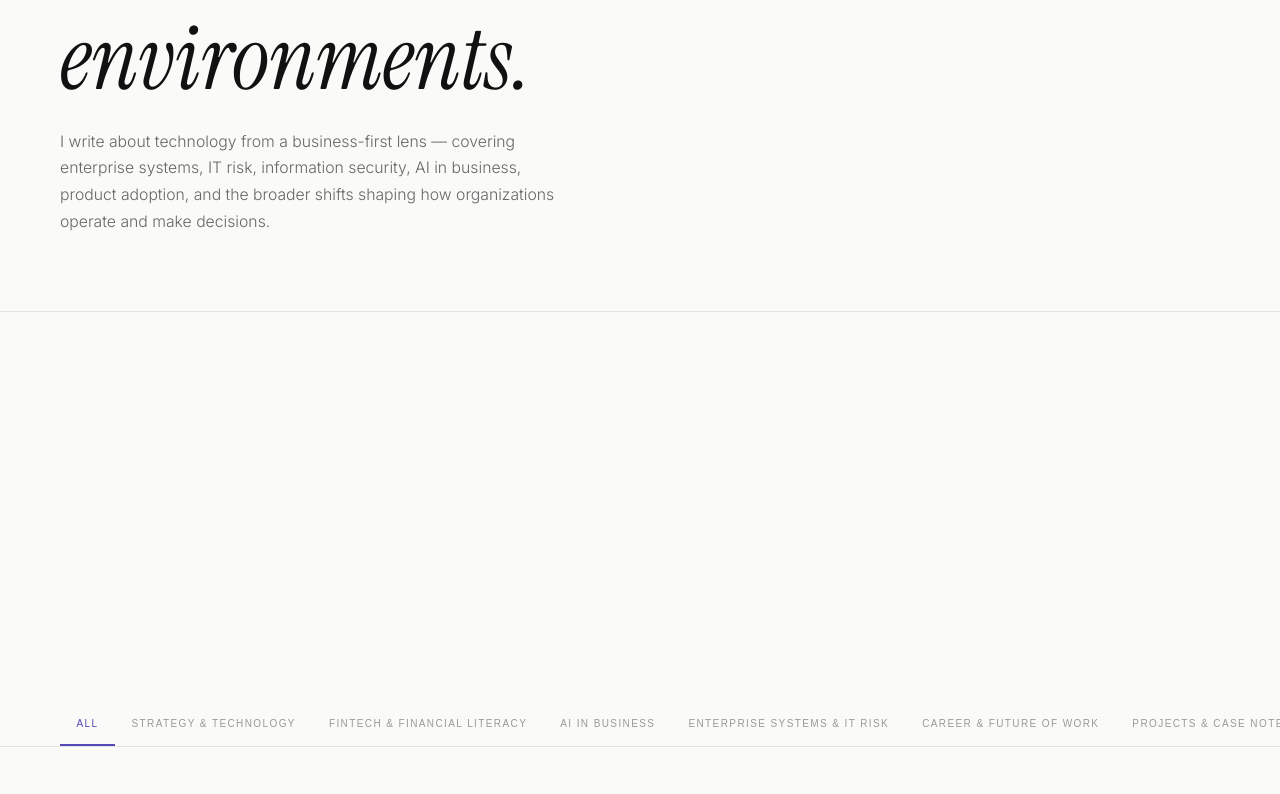
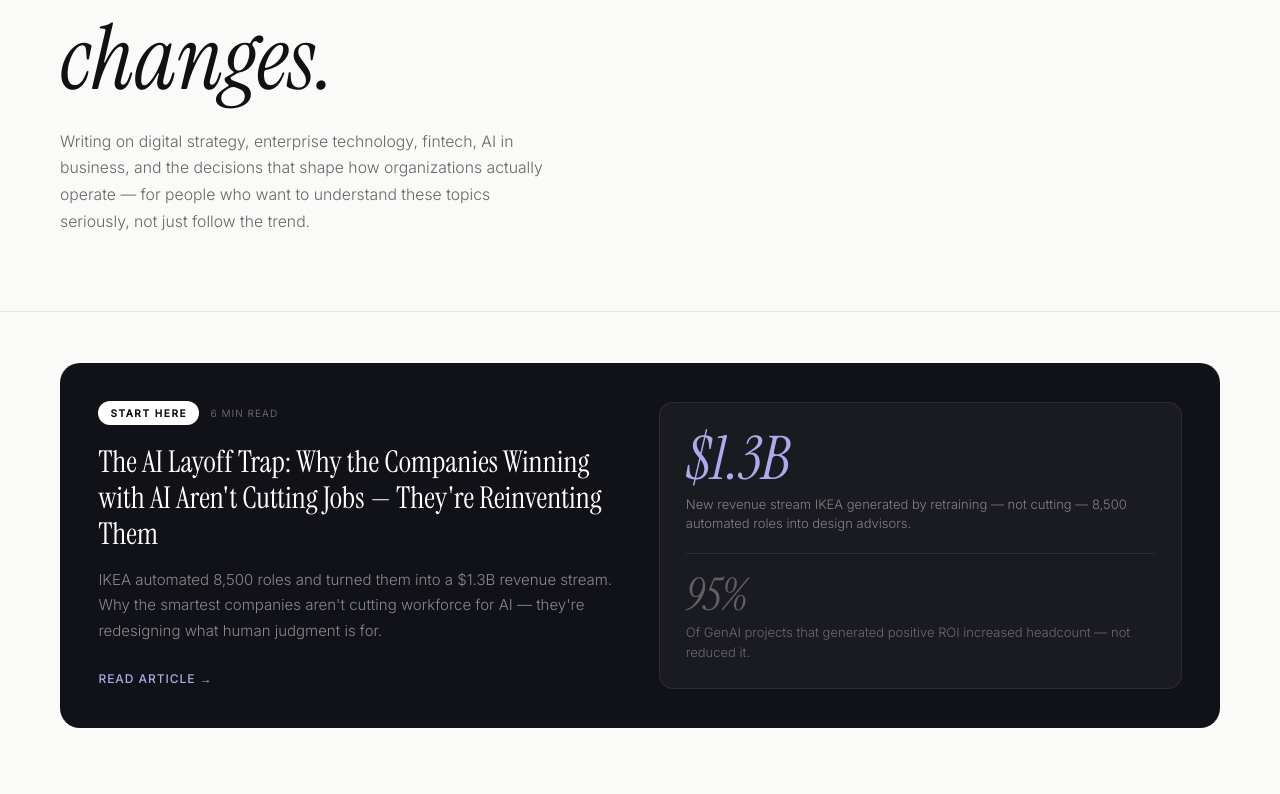
Before and after one commit to durveshpatil17/durvesh-portfolio-2026, a React (Vite) app: page /writing in a window 1280 px wide. Shown: the part 340-1134 px from the top of the page. Built offline with nearby package versions, Linux system fonts and the light colour scheme.

Commit message:
Fix /writing reveal bug, hero pill clip, declarative copy rewrite, writing page featured stat callout

```diff
--- a/src/index.css
+++ b/src/index.css
@@ -78,7 +78,9 @@ html, body {
   .hero-text-container {
     position: static !important;
     background: #0C0C0F !important;
-    padding: 2rem 1.25rem 3.5rem !important;
+    /* top padding ensures animated content never clips above the fixed navbar */
+    padding: 1.5rem 1.25rem 3.5rem !important;
+    padding-top: 1.5rem !important;
     z-index: 2 !important;
     width: 100% !important;
     max-width: 100% !important;
--- a/src/pages/AboutPage.jsx
+++ b/src/pages/AboutPage.jsx
@@ -178,7 +178,7 @@ export default function AboutPage() {
               maxWidth: '440px',
               fontWeight: 300,
             }}>
-              MBA-ITBM student at SCIT Pune working at the intersection of strategy, technology, and communication. Interested in digital systems, fintech, AI in business, writing, enterprise technology, and IT risk &amp; governance.
+              Digital strategy, fintech, enterprise technology, AI in business, IT risk — and writing that connects them. Deployed, not just studied.
             </p>
           </div>
         </div>
@@ -231,7 +231,7 @@ export default function AboutPage() {
               color: '#111111', lineHeight: 1.4,
               fontWeight: 400, maxWidth: '800px',
             }}>
-              "My work sits at the intersection of strategy, technology, and communication — bringing together analytical thinking, digital systems, financial services, published research on AI, and clear writing to solve practical business problems."
+              "The gap between building technology and deploying it well is where most organizations lose — and where strategy, governance, and communication actually earn their place."
             </p>
           </div>
 
@@ -245,19 +245,19 @@ export default function AboutPage() {
               fontSize: '15px', color: '#666666',
               lineHeight: 1.8, fontWeight: 300,
             }}>
-              I come from an Information Technology background and am currently pursuing an MBA in Information Technology &amp; Business Management at SCIT, Pune. Over time, my focus expanded beyond building systems or understanding technical tools in isolation. Today, I work across digital strategy, fintech infrastructure at i-Need Fin-Essential Services, AI in business, enterprise technology, and IT risk — bridging technical capability with clear execution.
+              Engineering background from KBT College Nashik. MBA in IT &amp; Business Management at SCIT, Pune. Work spans digital strategy at a fintech infrastructure company, MF distribution operations, published research on AI-driven trading systems, and digital campaign execution across four consecutive major events. Each one a real environment with real consequences.
             </p>
             <p style={{
               fontSize: '15px', color: '#666666',
               lineHeight: 1.8, fontWeight: 300,
             }}>
-              That mindset shapes how I approach strategy and digital transformation. Beyond my academic pursuits at SCIT, I actively build and publish — whether through published research on AI-driven algorithmic trading, financial literacy content for retail investors, digital campaign execution, or writing on how organizations adopt and govern technology.
+              The writing on this site documents what gets learned in those environments — on enterprise technology, IT risk, AI in business, financial systems, and how organizations make decisions at the edge of their own capability. Specific things, not trend summaries.
             </p>
             <p style={{
               fontSize: '15px', color: '#666666',
               lineHeight: 1.8, fontWeight: 300, marginTop: '1.5rem',
             }}>
-              I use this website to document ideas, projects, and insights across strategy, fintech, AI, enterprise systems, IT risk, and the evolving future of work.
+              Strategy, fintech, AI, enterprise systems, IT risk, and the future of work — that is the frame. Everything on this site fits inside it.
             </p>
           </div>
         </div>
--- a/src/pages/WritingPage.jsx
+++ b/src/pages/WritingPage.jsx
@@ -1,7 +1,11 @@
-import React, { useState } from 'react';
+import React, { useState, useEffect, useRef } from 'react';
 import { Link } from 'react-router-dom';
 import { S } from '../theme';
 import { articles } from '../data/articles';
+import gsap from 'gsap';
+import { ScrollTrigger } from 'gsap/ScrollTrigger';
+
+gsap.registerPlugin(ScrollTrigger);
 
 const CATEGORIES = [
   'All',
@@ -15,62 +19,108 @@ const CATEGORIES = [
 
 export default function WritingPage() {
   const [active, setActive] = useState('All');
+  const pageRef = useRef(null);
+  const featured = articles.find(a => a.featured);
+
   const filtered = active === 'All' ? articles : articles.filter(a => a.category === active);
 
+  useEffect(() => {
+    const ctx = gsap.context(() => {
+      // Use a small delay so the element is painted before GSAP measures it
+      const timer = setTimeout(() => {
+        gsap.utils.toArray('.reveal').forEach(el => {
+          // Check if already visible (in viewport on mount)
+          const rect = el.getBoundingClientRect();
+          const inView = rect.top < window.innerHeight * 0.95;
+
+          if (inView) {
+            // Animate in immediately for above-fold elements
+            gsap.fromTo(el,
+              { y: 14, opacity: 0 },
+              { y: 0, opacity: 1, duration: 0.55, ease: 'power2.out', delay: 0.1 }
+            );
+          } else {
+            gsap.fromTo(el,
+              { y: 18, opacity: 0 },
+              {
+                y: 0, opacity: 1, duration: 0.65, ease: 'power2.out',
+                scrollTrigger: {
+                  trigger: el,
+                  start: 'top 90%',
+                  toggleActions: 'play none none none',
+                },
+              }
+            );
+          }
+        });
+      }, 50);
+      return () => clearTimeout(timer);
+    }, pageRef);
+
+    return () => ctx.revert();
+  }, []);
+
   return (
-    <main style={{ minHeight: '100vh', background: '#FAFAF8', paddingTop: '60px' }}>
+    <main ref={pageRef} style={{ minHeight: '100vh', background: '#FAFAF8', paddingTop: '60px' }}>
 
       {/* ── Page header ── */}
       <section style={{ padding: 'clamp(3rem,6vw,5rem) clamp(1.25rem,5vw,4rem)', background: '#FAFAF8', borderBottom: '0.5px solid #E5E4E0' }}>
         <div style={{ maxWidth: '1160px', margin: '0 auto' }}>
           <span className="sec-label">Writing</span>
           <h1 style={{ fontFamily: 'Instrument Serif, Georgia, serif', fontSize: 'clamp(2.8rem,7vw,6rem)', color: '#111111', fontWeight: 400, lineHeight: 1.05, maxWidth: '700px', marginBottom: '1.5rem' }}>
-            Technology inside<br />
-            <em>business environments.</em>
+            Strategy, systems,<br />
+            <em>and how work changes.</em>
           </h1>
           <p style={{ color: '#666', fontSize: 'clamp(0.95rem,1.5vw,1.05rem)', fontWeight: 300, lineHeight: 1.7, maxWidth: '500px' }}>
-            I write about technology from a business-first lens — covering enterprise systems, IT risk, information security, AI in business, product adoption, and the broader shifts shaping how organizations operate and make decisions.
+            Writing on digital strategy, enterprise technology, fintech, AI in business, and the decisions that shape how organizations actually operate — for people who want to understand these topics seriously, not just follow the trend.
           </p>
         </div>
       </section>
 
       {/* Start Here — featured article */}
-      {(() => {
-        const featured = articles.find(a => a.featured);
-        if (!featured) return null;
+      {featured && (() => {
         const CardComponent = featured.status === 'published' ? Link : 'div';
-        const cardProps = featured.status === 'published' ? { to: `/writing/${featured.slug}`, style: { textDecoration: 'none', display: 'block' } } : {};
+        const cardProps = featured.status === 'published'
+          ? { to: `/writing/${featured.slug}`, style: { textDecoration: 'none', display: 'block' } }
+          : {};
 
         return (
-          <div className="reveal" style={{ marginBottom: 'clamp(2.5rem,5vw,4rem)' }}>
+          <div
+            className="reveal"
+            style={{
+              padding: 'clamp(2rem,4vw,3.5rem) clamp(1.25rem,5vw,4rem)',
+              background: '#FAFAF8',
+            }}
+          >
+            <div style={{ maxWidth: '1160px', margin: '0 auto' }}>
               <CardComponent {...cardProps}>
                 <div style={{
-                background: '#FFFFFF',
-                border: '0.5px solid #E5E4E0',
+                  background: '#111118',
                   borderRadius: '20px',
                   padding: 'clamp(1.75rem,3vw,2.75rem)',
                   display: 'grid',
-                gridTemplateColumns: 'repeat(auto-fit, minmax(280px,1fr))',
+                  gridTemplateColumns: 'repeat(auto-fit, minmax(260px,1fr))',
                   gap: 'clamp(1.5rem,3vw,3rem)',
                   alignItems: 'center',
-                transition: 'transform 0.2s, box-shadow 0.2s',
+                  transition: 'transform 0.25s, box-shadow 0.25s',
                   ...(featured.status === 'published' ? { cursor: 'pointer' } : {})
                 }}
-              onMouseEnter={e => { if(featured.status==='published') { e.currentTarget.style.transform='translateY(-2px)'; e.currentTarget.style.boxShadow='0 8px 30px rgba(0,0,0,0.04)'; } }}
-              onMouseLeave={e => { if(featured.status==='published') { e.currentTarget.style.transform='translateY(0)'; e.currentTarget.style.boxShadow='none'; } }}>
+                onMouseEnter={e => { if (featured.status === 'published') { e.currentTarget.style.transform = 'translateY(-2px)'; e.currentTarget.style.boxShadow = '0 16px 48px rgba(0,0,0,0.25)'; } }}
+                onMouseLeave={e => { if (featured.status === 'published') { e.currentTarget.style.transform = 'translateY(0)'; e.currentTarget.style.boxShadow = 'none'; } }}>
+                  {/* Left: text */}
                   <div>
                     <div style={{ display: 'flex', alignItems: 'center', gap: '0.75rem', marginBottom: '1.25rem' }}>
                       <span style={{
                         fontSize: '10px', fontWeight: 600,
                         letterSpacing: '0.16em', textTransform: 'uppercase',
                         padding: '4px 12px', borderRadius: '30px',
-                    background: '#111111', color: '#FFFFFF',
+                        background: '#FFFFFF', color: '#111111',
                       }}>
                         Start here
                       </span>
                       <span style={{
                         fontSize: '10px', letterSpacing: '0.1em',
-                    textTransform: 'uppercase', color: '#999999',
+                        textTransform: 'uppercase', color: 'rgba(255,255,255,0.35)',
                       }}>
                         {featured.readTime} read
                       </span>
@@ -78,37 +128,70 @@ export default function WritingPage() {
                     <h2 style={{
                       fontFamily: 'Instrument Serif, Georgia, serif',
                       fontSize: 'clamp(1.3rem,2.5vw,2rem)',
-                  color: '#111111', fontWeight: 400,
+                      color: '#FFFFFF', fontWeight: 400,
                       lineHeight: 1.2, marginBottom: '1rem',
                     }}>
                       {featured.title}
                     </h2>
                     <p style={{
-                  fontSize: '15px', color: '#666666',
+                      fontSize: '15px', color: 'rgba(255,255,255,0.5)',
                       lineHeight: 1.7, fontWeight: 300,
                       marginBottom: '1.5rem',
                     }}>
                       {featured.excerpt}
                     </p>
                     <span style={{
-                  fontSize: '12px', color: featured.status === 'published' ? S.accent : '#999999',
+                      fontSize: '12px', color: featured.status === 'published' ? '#AFA9EC' : 'rgba(255,255,255,0.3)',
                       letterSpacing: '0.08em', textTransform: 'uppercase', fontWeight: 500
                     }}>
                       {featured.status === 'published' ? 'Read Article →' : 'Coming soon'}
                     </span>
                   </div>
+
+                  {/* Right: stat callout */}
+                  <div style={{
+                    display: 'flex', flexDirection: 'column', gap: '1.25rem',
+                    padding: 'clamp(1.25rem,2vw,2rem)',
+                    background: 'rgba(255,255,255,0.04)',
+                    borderRadius: '14px',
+                    border: '0.5px solid rgba(255,255,255,0.08)',
+                  }}>
+                    <div>
                       <div style={{
                         fontFamily: 'Instrument Serif, Georgia, serif',
-                fontSize: 'clamp(5rem,12vw,9rem)',
-                color: '#111111', opacity: 0.04,
-                lineHeight: 1, fontStyle: 'italic',
-                textAlign: 'right',
-                userSelect: 'none',
+                        fontSize: 'clamp(2.5rem,6vw,4rem)',
+                        color: '#AFA9EC', lineHeight: 1,
+                        fontStyle: 'italic', marginBottom: '0.4rem',
                       }}>
-                01
+                        $1.3B
+                      </div>
+                      <p style={{
+                        fontSize: '13px', color: 'rgba(255,255,255,0.45)',
+                        lineHeight: 1.5, fontWeight: 300,
+                      }}>
+                        New revenue stream IKEA generated by retraining — not cutting — 8,500 automated roles into design advisors.
+                      </p>
+                    </div>
+                    <div style={{ borderTop: '0.5px solid rgba(255,255,255,0.08)', paddingTop: '1.25rem' }}>
+                      <div style={{
+                        fontFamily: 'Instrument Serif, Georgia, serif',
+                        fontSize: 'clamp(2rem,4vw,3rem)',
+                        color: 'rgba(255,255,255,0.3)', lineHeight: 1,
+                        fontStyle: 'italic', marginBottom: '0.4rem',
+                      }}>
+                        95%
+                      </div>
+                      <p style={{
+                        fontSize: '13px', color: 'rgba(255,255,255,0.35)',
+                        lineHeight: 1.5, fontWeight: 300,
+                      }}>
+                        Of GenAI projects that generated positive ROI increased headcount — not reduced it.
+                      </p>
+                    </div>
                   </div>
                 </div>
               </CardComponent>
+            </div>
           </div>
         );
       })()}
@@ -138,7 +221,9 @@ export default function WritingPage() {
         <div style={{ maxWidth: '1160px', margin: '0 auto' }}>
           {filtered.map((article, i) => {
             const ItemComponent = article.status === 'published' ? Link : 'div';
-            const itemProps = article.status === 'published' ? { to: `/writing/${article.slug}`, style: { textDecoration: 'none', display: 'block' } } : {};
+            const itemProps = article.status === 'published'
+              ? { to: `/writing/${article.slug}`, style: { textDecoration: 'none', display: 'block' } }
+              : {};
 
             return (
               <ItemComponent key={article.id} {...itemProps}>
@@ -150,8 +235,8 @@ export default function WritingPage() {
                   cursor: article.status === 'coming-soon' ? 'default' : 'pointer',
                   transition: 'background 0.2s, padding-left 0.2s',
                 }}
-                onMouseEnter={e => { if(article.status==='published') { e.currentTarget.style.paddingLeft='1rem'; e.currentTarget.style.background='rgba(0,0,0,0.01)'; } }}
-                onMouseLeave={e => { if(article.status==='published') { e.currentTarget.style.paddingLeft='0'; e.currentTarget.style.background='transparent'; } }}>
+                onMouseEnter={e => { if (article.status === 'published') { e.currentTarget.style.paddingLeft = '1rem'; e.currentTarget.style.background = 'rgba(0,0,0,0.01)'; } }}
+                onMouseLeave={e => { if (article.status === 'published') { e.currentTarget.style.paddingLeft = '0'; e.currentTarget.style.background = 'transparent'; } }}>
                 <div>
                   <div style={{ display: 'flex', alignItems: 'center', gap: '0.6rem', marginBottom: '0.5rem', flexWrap: 'wrap' }}>
                     <span className="tag-pill" style={{
@@ -192,7 +277,7 @@ export default function WritingPage() {
             <span className="sec-label" style={{ color: 'rgba(255,255,255,0.38)' }}>About the author</span>
             <h3 style={{ fontFamily: S.serif, fontSize: 'clamp(1.5rem,3vw,2.2rem)', color: '#FFFFFF', fontWeight: 400, marginBottom: '1rem' }}>Durvesh H. Patil</h3>
             <p style={{ color: 'rgba(255,255,255,0.5)', fontSize: 'clamp(0.9rem,1.5vw,1rem)', lineHeight: 1.8, fontWeight: 300, marginBottom: '1.5rem' }}>
-              MBA-ITBM student at SCIT Pune, Symbiosis International University. Engineering background from KBT College Nashik. I write about technology from a business-first lens — enterprise systems, IT risk, information security, AI in business, and the decisions that shape how organizations operate. Twice a month.
+              Working at the intersection of digital strategy, enterprise technology, fintech, and AI in business. Published research on algorithmic trading. Building financial literacy content for retail investors. Twice a month on this site.
             </p>
             <a href="https://www.instagram.com/_thedurvesh/" target="_blank" rel="noreferrer"
               style={{ color: '#AFA9EC', fontSize: '0.8rem', textDecoration: 'none', letterSpacing: '0.06em', transition: 'opacity 0.2s' }}
```
Also changed, not shown: src/pages/HomePage.jsx (+15 -11 lines). Lines whose indentation alone changed are shown as unchanged.
